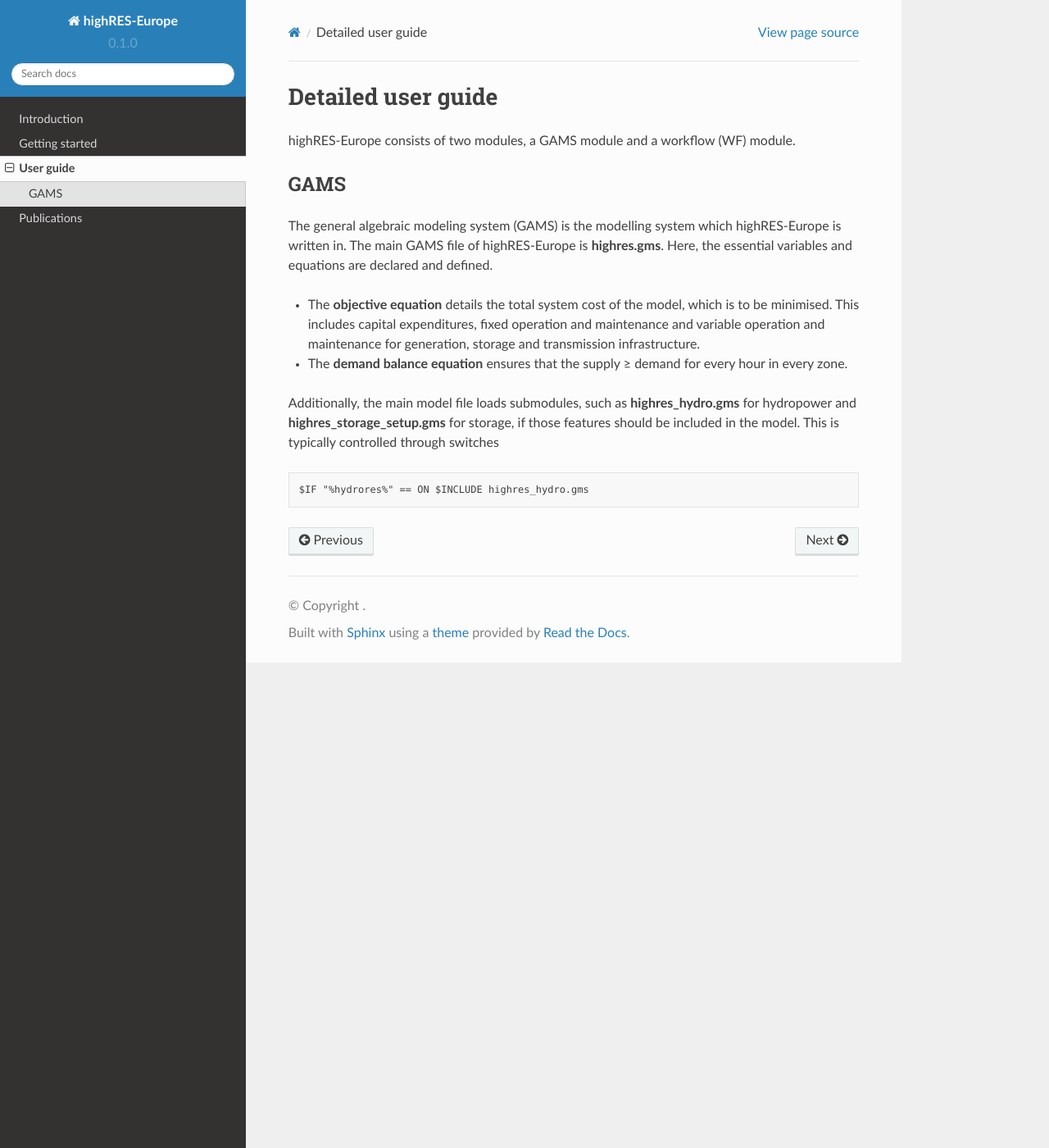
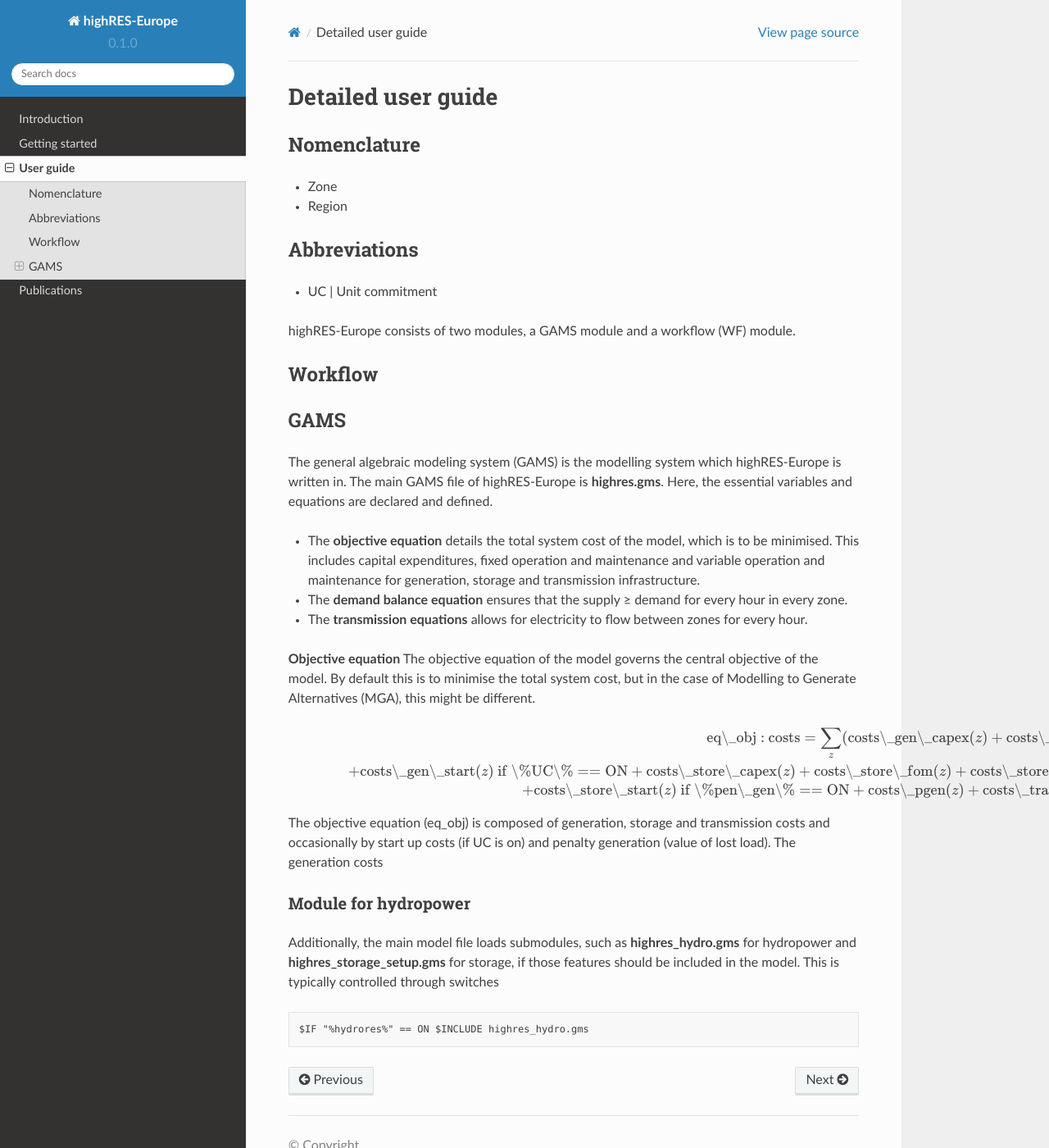
Before and after one commit to highRES-model/highRES-Europe-WF, a Sphinx documentation site: the page built from docs/source/user_guide.rst, in a window 1280 px wide and 1400 px high. Shown: the whole window at 82% size. Built offline with Sphinx 7.4.7 and the Read the Docs theme 2.0.0, drawn with Linux system fonts in a browser that asks for light colours.

Commit message:
doc added GAMS and eq

```diff
--- a/docs/source/user_guide.rst
+++ b/docs/source/user_guide.rst
@@ -1,7 +1,20 @@
 Detailed user guide
 ====================
 
+Nomenclature
+-------------
+* Zone
+* Region
+
+Abbreviations
+--------------
+* UC | Unit commitment
+
 highRES-Europe consists of two modules, a GAMS module and a workflow (WF) module.
+
+Workflow
+------------
+
 
 GAMS
 ------------
@@ -10,6 +23,22 @@
 
 * The **objective equation** details the total system cost of the model, which is to be minimised. This includes capital expenditures, fixed operation and maintenance and variable operation and maintenance for generation, storage and transmission infrastructure.
 * The **demand balance equation** ensures that the supply ≥ demand for every hour in every zone.
+* The **transmission equations** allows for electricity to flow between zones for every hour.
+
+**Objective equation**
+The objective equation of the model governs the central objective of the model. By default this is to minimise the total system cost, but in the case of Modelling to Generate Alternatives (MGA), this might be different.
+
+.. math::
+
+   \text{eq\_obj : } \text{costs} = \sum_{z} ( \text{costs\_gen\_capex}(z) + \text{costs\_gen\_fom}(z) + \text{costs\_gen\_varom}(z) \\
+   \quad \quad \quad \quad + \text{costs\_gen\_start}(z) \text{ if } \text{\%UC\%} == \text{ON} + \text{costs\_store\_capex}(z) + \text{costs\_store\_fom}(z) + \text{costs\_store\_varom}(z) \text{ if } \text{\%store\_uc\%} == \text{ON} \\
+   \quad \quad \quad \quad + \text{costs\_store\_start}(z) \text{ if } \text{\%pen\_gen\%} == \text{ON} + \text{costs\_pgen}(z) + \text{costs\_trans\_capex}(z) + \text{costs\_trans\_fom}(z) )
+
+
+The objective equation (eq_obj) is composed of generation, storage and transmission costs and occasionally by start up costs (if UC is on) and penalty generation (value of lost load). The generation costs
+
+Module for hydropower
+~~~~~~~~~~~~~~~~~~~~~~~~
 
 Additionally, the main model file loads submodules, such as **highres_hydro.gms** for hydropower and **highres_storage_setup.gms** for storage, if those features should be included in the model. This is typically controlled through switches
 
```
